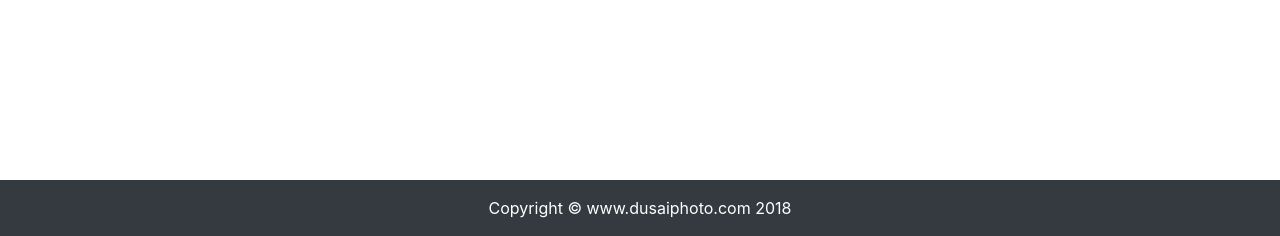
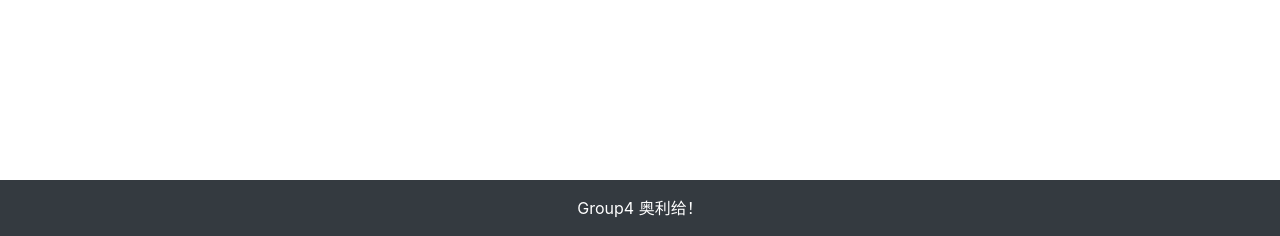
Before and after one commit to ctr-226/Group4, a Django app: page /user/login/ in a window 1280 px wide. Shown: the part 564-800 px from the top of the page. Run offline with Django 3.2, Linux system fonts and the light colour scheme; some libraries are stand-ins or nearby versions.

Commit message:
'start project'

```diff
--- a/Tutor_system_group4/templates/footer.html
+++ b/Tutor_system_group4/templates/footer.html
@@ -5,6 +5,6 @@
 </div>
 <footer class="py-3 bg-dark fixed-bottom">
     <div class="container">
-        <p class="m-0 text-center text-white">Copyright &copy; www.dusaiphoto.com 2018</p>
+        <p class="m-0 text-center text-white">Group4 奥利给！</p>
     </div>
 </footer>
```
